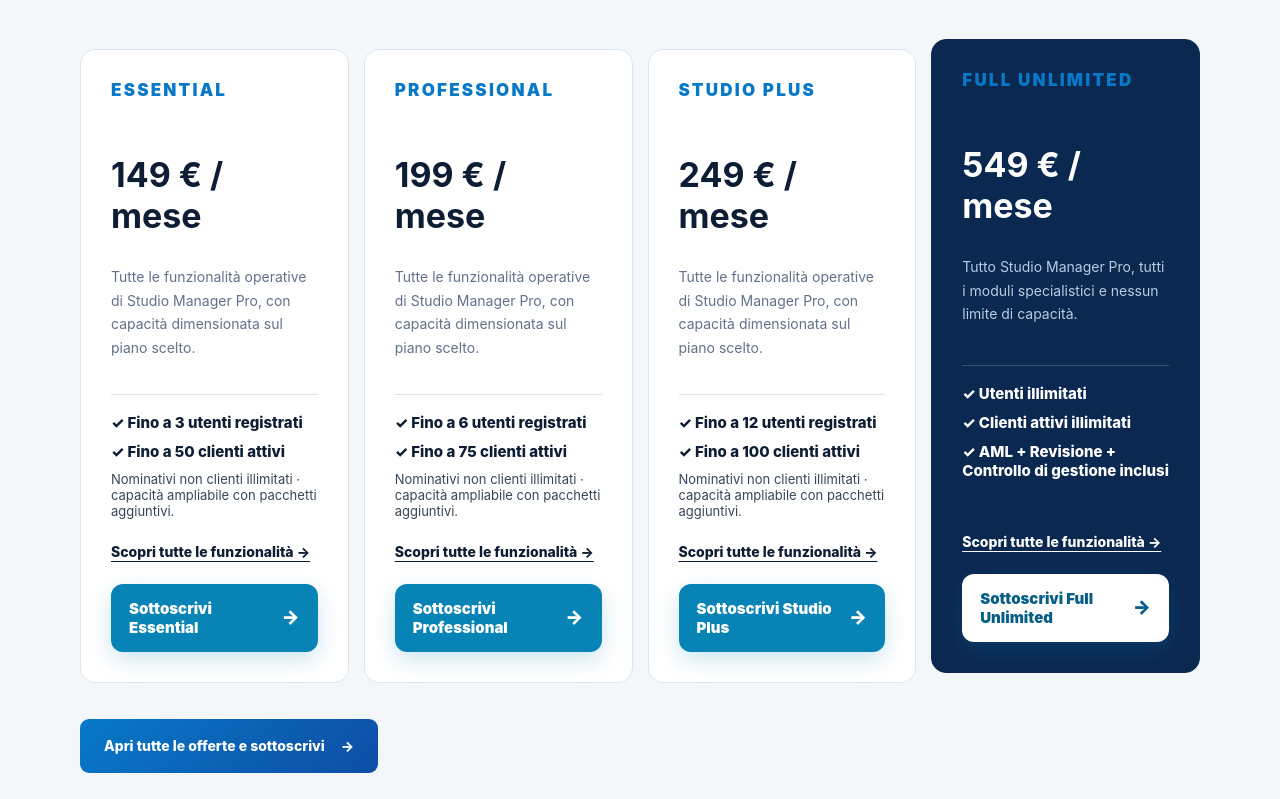
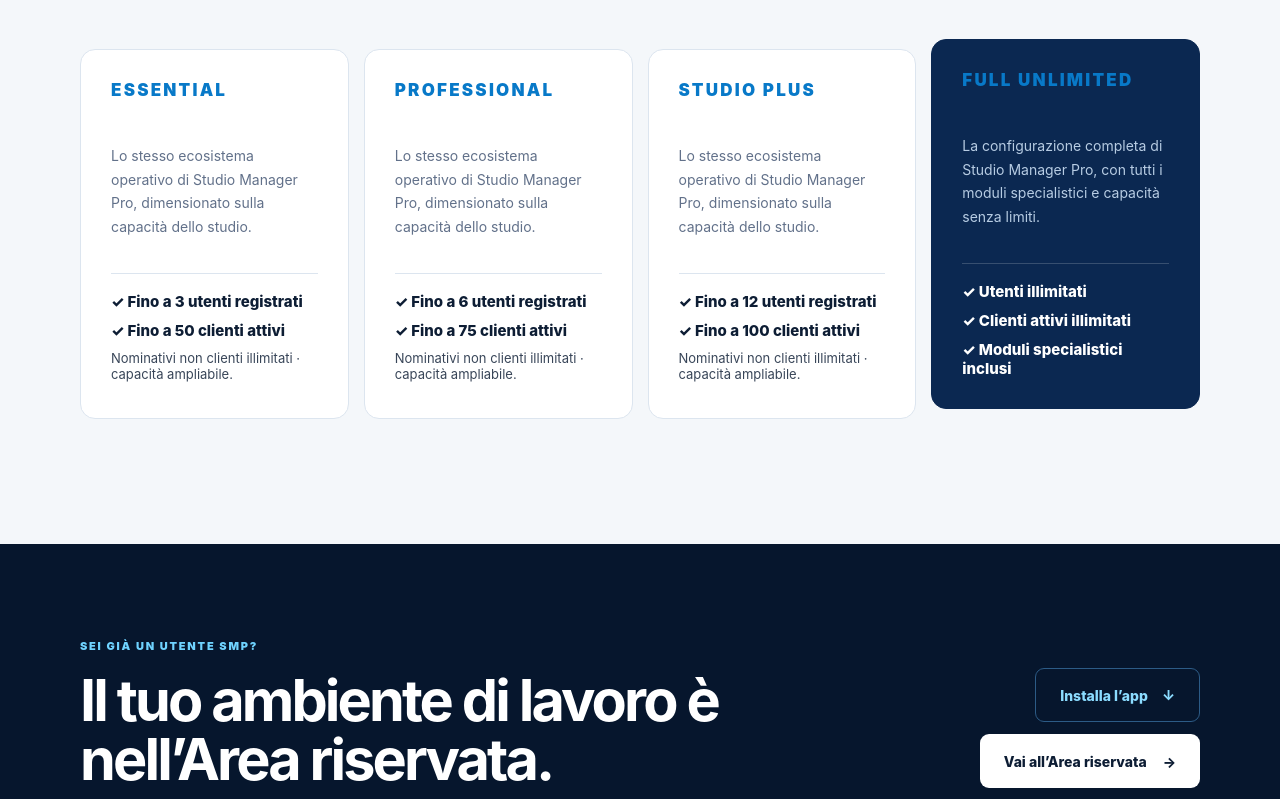
Before and after one commit to martiola68/studio-manager-pro-web, a Next.js app: page / in a window 1280 px wide. Shown: the part 6061-6860 px from the top of the page. Built offline with nearby package versions, Linux system fonts and the light colour scheme.

Commit message:
Semplifica soluzioni homepage senza prezzi e sottoscrizioni

```diff
--- a/src/app/page.tsx
+++ b/src/app/page.tsx
@@ -21,13 +21,11 @@ const advantages = [
 ];
 
 const homePlans = [
-  { code: "essential", name: "Essential", price: "149 €", users: 3, clients: 50 },
-  { code: "professional", name: "Professional", price: "199 €", users: 6, clients: 75 },
-  { code: "studio_plus", name: "Studio Plus", price: "249 €", users: 12, clients: 100 },
-  { code: "full_unlimited", name: "Full Unlimited", price: "549 €", full: true },
+  { code: "essential", name: "Essential", users: 3, clients: 50 },
+  { code: "professional", name: "Professional", users: 6, clients: 75 },
+  { code: "studio_plus", name: "Studio Plus", users: 12, clients: 100 },
+  { code: "full_unlimited", name: "Full Unlimited", full: true },
 ];
-
-const SUBSCRIPTION_BASE = "https://abbonamenti.studiomanagerpro.it/attivazione-studio";
 
 function Brand() {
   return <span className="brand"><img src="https://raw.githubusercontent.com/martiola68/studio-manager-pro/main/public/LogoSMP_.png" alt="" className="brandLogo" /><span className="brandWords"><strong>Studio Manager Pro</strong><small>Sistema Gestionale Integrato</small></span></span>;
@@ -50,20 +48,16 @@ export default function Home() {
     <section className="securitySection"><div className="securityPanel"><p className="eyebrow">UNA BASE SOLIDA PER IL LAVORO</p><h2>Accesso controllato.<br />Dati separati. Ruoli definiti.</h2><p>L’architettura multi-tenant separa gli ambienti di ciascuno studio. Utenti, ruoli e permessi rendono visibile ogni funzione alle persone autorizzate, mentre log e storico supportano la tracciabilità.</p><div className="securityTags"><span>Multi-tenant</span><span>Ruoli e permessi</span><span>Tracciabilità</span><span>Cloud</span></div></div><div className="architecture"><div className="archTop">STUDIO MANAGER PRO CLOUD</div><div className="archRows"><div><span>Studio A</span><small>Ambiente separato</small></div><div><span>Studio B</span><small>Ambiente separato</small></div><div><span>Studio C</span><small>Ambiente separato</small></div></div><div className="archBase"><b>Dati · Processi · Documenti</b><span>Protezione e continuità operativa</span></div></div></section>
 
     <section className="solutionsSection" id="piani">
-      <div className="sectionHead"><div><p className="eyebrow">SOLUZIONI</p><h2>La configurazione giusta<br />per ogni fase dello studio.</h2></div><p>Quattro configurazioni per accompagnare realtà diverse, con sottoscrizione online e pagamento mensile nell’ambito del periodo contrattuale.</p></div>
+      <div className="sectionHead"><div><p className="eyebrow">SOLUZIONI</p><h2>La configurazione giusta<br />per ogni fase dello studio.</h2></div><p>Quattro configurazioni per accompagnare studi con esigenze e dimensioni diverse. Il dettaglio completo dell’offerta è disponibile nella pagina dedicata.</p></div>
       <div className="solutionGrid" style={{gridTemplateColumns:"repeat(4,minmax(0,1fr))"}}>
         {homePlans.map((p) => <article key={p.code} className={p.full ? "solutionFeatured" : ""} style={{display:"flex",flexDirection:"column"}}>
           <span style={{fontSize:17,fontWeight:950,letterSpacing:".13em"}}>{p.name.toUpperCase()}</span>
-          <h3 style={{fontSize:34,marginTop:54}}>{p.price} / mese</h3>
-          <p style={{minHeight:76}}>{p.full ? "Tutto Studio Manager Pro, tutti i moduli specialistici e nessun limite di capacità." : "Tutte le funzionalità operative di Studio Manager Pro, con capacità dimensionata sul piano scelto."}</p>
-          <div style={{display:"grid",gap:10,margin:"20px 0 24px",paddingTop:18,borderTop:p.full?"1px solid rgba(255,255,255,.18)":"1px solid #dce5ef"}}>
-            {p.full ? <><span style={{fontSize:15,fontWeight:850}}>✓ Utenti illimitati</span><span style={{fontSize:15,fontWeight:850}}>✓ Clienti attivi illimitati</span><span style={{fontSize:15,fontWeight:850}}>✓ AML + Revisione + Controllo di gestione inclusi</span></> : <><span style={{fontSize:15,fontWeight:850}}>✓ Fino a {p.users} utenti registrati</span><span style={{fontSize:15,fontWeight:850}}>✓ Fino a {p.clients} clienti attivi</span><span style={{fontSize:13,opacity:.82}}>Nominativi non clienti illimitati · capacità ampliabile con pacchetti aggiuntivi.</span></>}
+          <p style={{marginTop:44,minHeight:76}}>{p.full ? "La configurazione completa di Studio Manager Pro, con tutti i moduli specialistici e capacità senza limiti." : "Lo stesso ecosistema operativo di Studio Manager Pro, dimensionato sulla capacità dello studio."}</p>
+          <div style={{display:"grid",gap:10,margin:"20px 0 0",paddingTop:18,borderTop:p.full?"1px solid rgba(255,255,255,.18)":"1px solid #dce5ef"}}>
+            {p.full ? <><span style={{fontSize:15,fontWeight:850}}>✓ Utenti illimitati</span><span style={{fontSize:15,fontWeight:850}}>✓ Clienti attivi illimitati</span><span style={{fontSize:15,fontWeight:850}}>✓ Moduli specialistici inclusi</span></> : <><span style={{fontSize:15,fontWeight:850}}>✓ Fino a {p.users} utenti registrati</span><span style={{fontSize:15,fontWeight:850}}>✓ Fino a {p.clients} clienti attivi</span><span style={{fontSize:13,opacity:.82}}>Nominativi non clienti illimitati · capacità ampliabile.</span></>}
           </div>
-          <a href="/soluzioni" style={{alignSelf:"flex-start",marginTop:"auto",padding:0,color:"inherit",fontSize:14,fontWeight:850,textDecoration:"underline",textUnderlineOffset:4}}>Scopri tutte le funzionalità →</a>
-          <a href={`${SUBSCRIPTION_BASE}?piano=${encodeURIComponent(p.code)}`} target="_blank" rel="noopener noreferrer" style={{display:"flex",alignItems:"center",justifyContent:"space-between",gap:12,marginTop:24,padding:"15px 18px",borderRadius:12,background:p.full?"#fff":"#0783b6",color:p.full?"#075f87":"#fff",fontSize:15,fontWeight:950,textDecoration:"none",boxShadow:"0 8px 22px rgba(7,131,182,.20)"}}>Sottoscrivi {p.name}<span style={{fontSize:19}}>→</span></a>
         </article>)}
       </div>
-      <div className="heroActions" style={{ marginTop: 36 }}><a className="primaryButton" href="/offerte">Apri tutte le offerte e sottoscrivi <span>→</span></a></div>
     </section>
 
     <section className="accessBanner"><div><p className="eyebrow lightEyebrow">SEI GIÀ UN UTENTE SMP?</p><h2>Il tuo ambiente di lavoro è nell’Area riservata.</h2></div><div className="accessActions"><a className="installBannerButton" href="https://app.studiomanagerpro.it/login?install=1">Installa l’app <span>↓</span></a><a className="primaryButton whiteButton" href="/accesso">Vai all’Area riservata <span>→</span></a></div></section>
```
